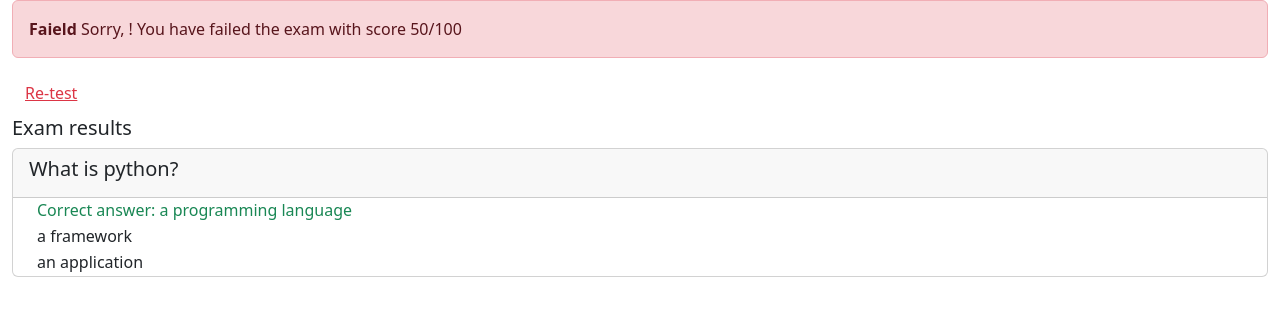
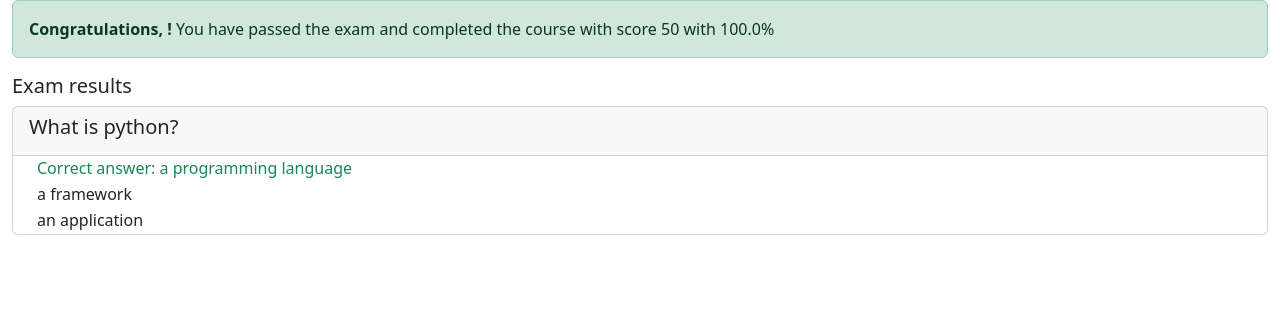
Before and after one commit to IB-Prince/onlinecourseplatform, a Django app: page /onlinecourse/course/1/submission/1/result/ in a window 1280 px wide. Shown: the part 54-370 px from the top of the page. Run offline with Django 4.2, Linux system fonts and the light colour scheme; a user stored in the database is signed in; data comes from the database, SQL or seed files in the repository; both versions use the stored data as it was after the commit.

Commit message:
modified the result calculation

```diff
--- a/onlinecourse/templates/onlinecourse/course_detail_bootstrap.html
+++ b/onlinecourse/templates/onlinecourse/course_detail_bootstrap.html
@@ -4,7 +4,6 @@
         {% load static %}
         <link rel="stylesheet" href="https://cdn.jsdelivr.net/npm/bootstrap@5.3.3/dist/css/bootstrap.min.css">
         <script src="https://cdnjs.cloudflare.com/ajax/libs/jquery/3.7.1/jquery.min.js"></script>
-        <script src="https://cdnjs.cloudflare.com/ajax/libs/popper.js/2.11.8/umd/popper.min.js"></script>
         <script src="https://cdn.jsdelivr.net/npm/bootstrap@5.3.3/dist/js/bootstrap.bundle.min.js"></script>
         <meta charset="UTF-8">
     </head>
@@ -49,9 +48,11 @@
                     </div>
                 {% endfor %}
             </div>
+            <!-- Coures detail template changes go here -->
             {% if user.is_authenticated %}
             <br>
-            <button class="btn btn-primary btn-block" data-toggle="collapse" data-target="#exam">Start Exam</button>
+            {% comment %} <button class="btn btn-primary btn-block" data-toggle="collapse" data-target="#exam">Start Exam</button> THIS IS FOR OLDER versions of Bootstrap {% endcomment %}
+            <button class="btn btn-primary btn-block" data-bs-toggle="collapse" data-bs-target="#exam">Start Exam</button>
             <div id="exam" class="collapse">
                 <form action="{% url 'onlinecourse:submit' course.id %}" id="questionform" method="POST">
                     {% for question in course.question_set.all %}
--- a/onlinecourse/templates/onlinecourse/exam_result_bootstrap.html
+++ b/onlinecourse/templates/onlinecourse/exam_result_bootstrap.html
@@ -34,15 +34,15 @@
             </div>
         </nav>
         <div class="container-fluid">
-            {% if grade > 80 %}
+            {% if percentage_score > 80 %}
             <div class="alert alert-success">
-                <b>Congratulations, {{ user.first_name }}!</b> You have passed the exam and completed the course with score {{ grade }}/100
+                <b>Congratulations, {{ user.first_name }}!</b> You have passed the exam and completed the course with score {{ grade }} with {{ percentage_score }}%
             </div>
             {% else %}
             <div class="alert alert-danger">
-                <b>Faield</b> Sorry, {{ user.first_name }}! You have failed the exam with score {{ grade }}/100
+                <b>Faield</b> Sorry, {{ user.first_name }}! You have failed the exam with score {{ grade }} with {{ percentage_score }}%
             </div>
-            <a href="{% url 'onlinecourse:course_detailes' course.id %}" class="btn btn-link text-danger">Re-test</a>
+            <a href="{% url 'onlinecourse:course_details' course.id %}" class="btn btn-link text-danger">Re-test</a>
             {% endif %}
             <div class="card-columns-vertical mt-1">
                 <h5>Exam results</h5>
--- a/onlinecourse/views.py
+++ b/onlinecourse/views.py
@@ -31,9 +31,9 @@ def registration_request(request):
             user = User.objects.create_user(username=username, first_name=first_name, last_name=last_name, password=password)
             login(request, user)
             return redirect("onlinecourse:index")
-    else:
-        context['message'] = "User already exists."
-        return render(request, 'onlinecourse/user_registration_bootstrap.thml', context)
+        else:
+            context['message'] = "User already exists."
+            return render(request, 'onlinecourse/user_registration_bootstrap.thml', context)
 
 def login_request(request):
     context = {}
@@ -76,19 +76,19 @@ class CourseListView(generic.ListView):
 
 class CourseDetailView(generic.DetailView):
     model = Course
-    template_name = 'onlinecours/course_detail_bootstrap.html'
+    template_name = 'onlinecourse/course_detail_bootstrap.html'
 
 def enroll(request, course_id):
     course = get_object_or_404(Course, pk=course_id)
     user = request.user
 
     is_enrolled = check_if_enrolled(user, course)
-    if not is_enrolled and user.is_autheticated:
+    if not is_enrolled and user.is_authenticated:
         Enrollment.objects.create(user=user, course=course, mode='honor')
         course.total_enrollment += 1
         course.save()
 
-    return HttpResponseRedirect(reverse(viewname='onlinecourse:course_details', args=(course_id)))
+    return HttpResponseRedirect(reverse(viewname='onlinecourse:course_details', args=(course_id,)))
 
 def submit(request, course_id):
     course = get_object_or_404(Course, pk=course_id)
@@ -114,13 +114,22 @@ def show_exam_result(request, course_id, submission_id):
     context = {}
     course = get_object_or_404(Course, pk=course_id)
     submission = Submission.objects.get(id=submission_id)
+    questions = Question.objects.filter(course=course)
+
+    total_grade_points = sum(question.grade for question in questions)
     choices = submission.choices.all()
     total_score = 0
     for choice in choices:
         if choice.is_correct:
             total_score += choice.question.grade
+
+    if total_grade_points > 0:
+        percentage_score = (total_score / total_grade_points) * 100
+    else:
+        percentage_score = 0
     context['course'] = course
     context['grade'] = total_score
+    context['percentage_score'] = percentage_score
     context['choices'] = choices
 
     return render(request, 'onlinecourse/exam_result_bootstrap.html', context)
```
Also changed, not shown: db.sqlite3.
